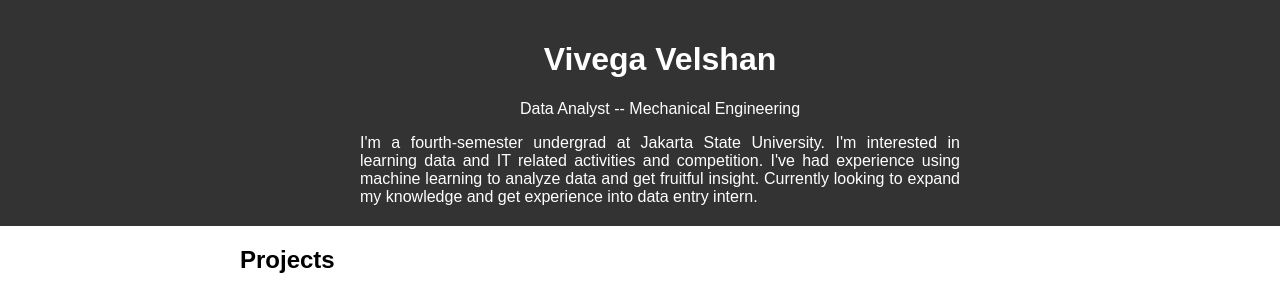
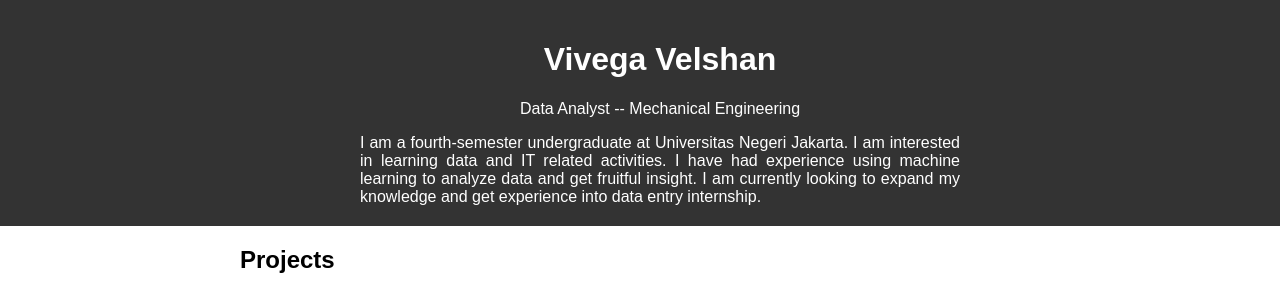
Before and after one commit to VivegaVT/portofolio_vivega, a plain HTML site: page index.html in a window 1280 px wide. Shown: the top 283 px of the page. Drawn offline with Linux system fonts and the light colour scheme.

Commit message:
Update index.html

```diff
--- a/index.html
+++ b/index.html
@@ -10,7 +10,7 @@
     <header>
         <h1>Vivega Velshan</h1>
         <p>Data Analyst -- Mechanical Engineering</p>
-        <p class="bio">I'm a fourth-semester undergrad at Jakarta State University. I'm interested in learning data and IT related activities and competition. I've had experience using machine learning to analyze data and get fruitful insight. Currently looking to expand my knowledge and get experience into data entry intern.</p>
+        <p class="bio">I am a fourth-semester undergraduate at Universitas Negeri Jakarta. I am interested in learning data and IT related activities. I have had experience using machine learning to analyze data and get fruitful insight. I am currently looking to expand my knowledge and get experience into data entry internship.</p>
 
     </header>
 
```
